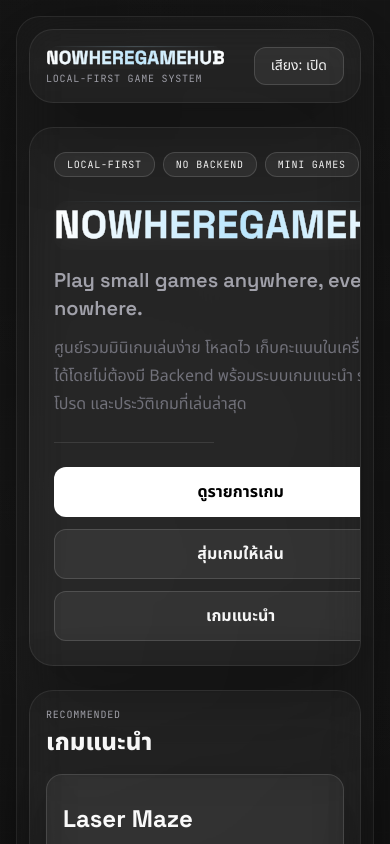
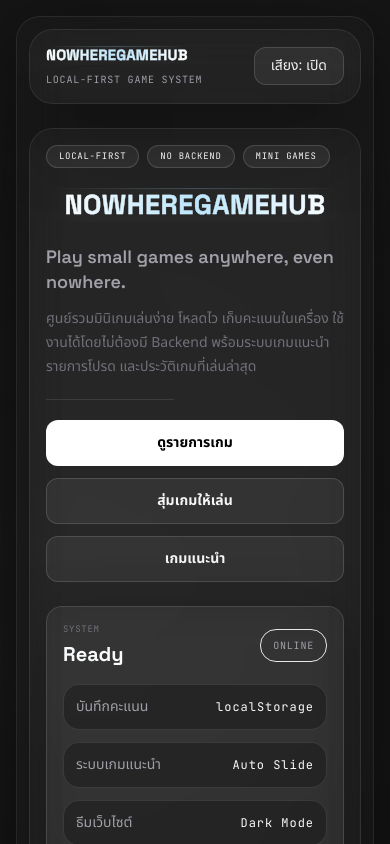
Before and after one commit to kzabCde/NowhereGameHub, a Next.js app: page / in a window 390 px wide. Shown: the top 844 px of the page. Built offline with nearby package versions, Linux system fonts and the light colour scheme.

Commit message:
Fix HeroSection mobile overflow and logo responsiveness

```diff
--- a/src/components/brand/NowhereGameHubLogo.jsx
+++ b/src/components/brand/NowhereGameHubLogo.jsx
@@ -9,8 +9,8 @@ export default function NowhereGameHubLogo({
   animated = true,
 }) {
   const textSize = compact
-    ? 'text-[clamp(1rem,4.8vw,1.45rem)] sm:text-2xl'
-    : 'text-[clamp(2.1rem,10vw,4.8rem)] md:text-6xl lg:text-7xl';
+    ? 'text-[clamp(0.9rem,3.8vw,1.2rem)] sm:text-xl md:text-2xl'
+    : 'text-[clamp(1.55rem,7vw,3.2rem)] sm:text-5xl md:text-6xl lg:text-7xl';
 
   const alignClass = compact ? 'text-left' : 'text-center sm:text-left';
 
@@ -64,7 +64,7 @@ export default function NowhereGameHubLogo({
   if (!href) return content;
 
   return (
-    <Link href={href} aria-label="NowhereGameHub home" className="inline-flex max-w-full min-w-0">
+    <Link href={href} aria-label="NowhereGameHub home" className="block max-w-full min-w-0 overflow-hidden">
       {content}
     </Link>
   );
--- a/src/components/home/HeroSection.jsx
+++ b/src/components/home/HeroSection.jsx
@@ -1,42 +1,48 @@
 import NowhereGameHubLogo from '@/components/brand/NowhereGameHubLogo';
+
 export default function HeroSection({ onRandom }) {
   return (
-    <section className="surface-shell relative overflow-hidden rounded-3xl p-6 md:p-8">
+    <section className="surface-shell relative w-full max-w-full overflow-hidden rounded-3xl p-4 sm:p-5 md:p-8">
       <div className="pointer-events-none absolute inset-x-0 top-0 h-px bg-gradient-to-r from-transparent via-current/30 to-transparent" />
 
-      <div className="grid gap-8 lg:grid-cols-[1.2fr_0.8fr] lg:items-center">
-        <div className="space-y-6">
-          <div className="flex flex-wrap items-center gap-2">
-            <span className="surface-control rounded-full px-3 py-1 font-hud text-[10px] uppercase tracking-[0.2em] text-muted">
-              Local-First
-            </span>
-            <span className="surface-control rounded-full px-3 py-1 font-hud text-[10px] uppercase tracking-[0.2em] text-muted">
-              No Backend
-            </span>
-            <span className="surface-control rounded-full px-3 py-1 font-hud text-[10px] uppercase tracking-[0.2em] text-muted">
-              Mini Games
-            </span>
+      <div className="relative grid w-full min-w-0 gap-6 lg:grid-cols-[minmax(0,1.15fr)_minmax(280px,0.85fr)] lg:items-center">
+        <div className="min-w-0 space-y-5">
+          <div className="flex max-w-full flex-wrap items-center gap-2">
+            {['Local-First', 'No Backend', 'Mini Games'].map((item) => (
+              <span
+                key={item}
+                className="surface-control max-w-full truncate rounded-full px-3 py-1 font-hud text-[9px] uppercase tracking-[0.16em] text-muted sm:text-[10px] sm:tracking-[0.2em]"
+              >
+                {item}
+              </span>
+            ))}
           </div>
 
-          <div className="space-y-3">
-            <NowhereGameHubLogo href='/' animated className='mb-1 max-w-full' />
+          <div className="min-w-0 space-y-3">
+            <div className="w-full max-w-full overflow-hidden">
+              <NowhereGameHubLogo
+                href="/"
+                animated
+                className="mb-1 block w-full max-w-full"
+              />
+            </div>
 
-            <p className="max-w-2xl font-brand text-xl font-semibold text-secondary md:text-2xl">
+            <p className="max-w-2xl break-words font-brand text-lg font-semibold leading-snug text-secondary sm:text-xl md:text-2xl">
               Play small games anywhere, even nowhere.
             </p>
 
-            <p className="max-w-2xl text-base leading-7 text-muted md:text-lg">
+            <p className="max-w-2xl break-words text-sm leading-6 text-muted sm:text-base md:text-lg md:leading-7">
               ศูนย์รวมมินิเกมเล่นง่าย โหลดไว เก็บคะแนนในเครื่อง ใช้งานได้โดยไม่ต้องมี Backend
               พร้อมระบบเกมแนะนำ รายการโปรด และประวัติเกมที่เล่นล่าสุด
             </p>
           </div>
 
-          <div className="divider-frame w-40" />
+          <div className="divider-frame w-32 sm:w-40" />
 
-          <div className="grid gap-3 sm:flex sm:flex-wrap">
+          <div className="grid w-full max-w-full gap-3 sm:grid-cols-3">
             <a
               href="#games"
-              className="btn-primary-mono focus-frame inline-flex items-center justify-center rounded-2xl px-5 py-3 font-bold"
+              className="btn-primary-mono focus-frame inline-flex min-w-0 items-center justify-center rounded-2xl px-4 py-3 text-center text-sm font-bold sm:px-5 sm:text-base"
             >
               ดูรายการเกม
             </a>
@@ -48,20 +54,59 @@ export default function HeroSection({ onRandom }) {
                   onRandom();
                 }
               }}
-              className="surface-control focus-frame inline-flex items-center justify-center rounded-2xl px-5 py-3 font-bold"
+              className="surface-control focus-frame inline-flex min-w-0 items-center justify-center rounded-2xl px-4 py-3 text-center text-sm font-bold sm:px-5 sm:text-base"
             >
               สุ่มเกมให้เล่น
             </button>
 
             <a
               href="#recommended"
-              className="surface-control focus-frame inline-flex items-center justify-center rounded-2xl px-5 py-3 font-bold"
+              className="surface-control focus-frame inline-flex min-w-0 items-center justify-center rounded-2xl px-4 py-3 text-center text-sm font-bold sm:px-5 sm:text-base"
             >
               เกมแนะนำ
             </a>
           </div>
         </div>
 
+        <div className="surface-card min-w-0 rounded-3xl p-4 sm:p-5">
+          <div className="mb-4 flex min-w-0 items-center justify-between gap-3">
+            <div className="min-w-0">
+              <p className="font-hud text-[9px] uppercase tracking-[0.18em] text-muted sm:text-[10px] sm:tracking-[0.2em]">
+                System
+              </p>
+
+              <h2 className="mt-1 truncate font-brand text-xl font-black text-primary sm:text-2xl">
+                Ready
+              </h2>
+            </div>
+
+            <div className="shrink-0 rounded-2xl border border-current/10 px-3 py-2 font-hud text-[10px] text-secondary sm:px-4 sm:text-xs">
+              ONLINE
+            </div>
+          </div>
+
+          <div className="grid gap-3">
+            {[
+              ['บันทึกคะแนน', 'localStorage'],
+              ['ระบบเกมแนะนำ', 'Auto Slide'],
+              ['ธีมเว็บไซต์', 'Dark Mode'],
+              ['สถานะระบบ', 'No Database'],
+            ].map(([label, value]) => (
+              <div
+                key={label}
+                className="surface-panel flex min-w-0 items-center justify-between gap-3 rounded-2xl p-3 sm:p-4"
+              >
+                <span className="min-w-0 truncate text-sm text-secondary sm:text-base">
+                  {label}
+                </span>
+
+                <span className="shrink-0 font-hud text-xs text-primary sm:text-sm">
+                  {value}
+                </span>
+              </div>
+            ))}
+          </div>
+        </div>
       </div>
     </section>
   );
```
